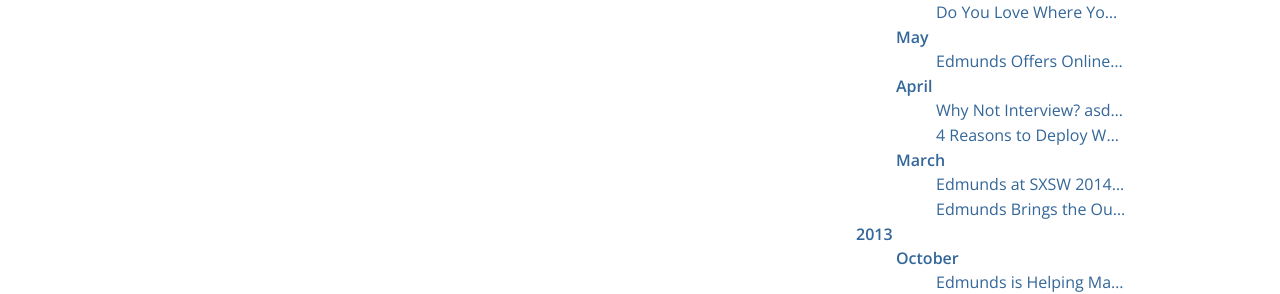
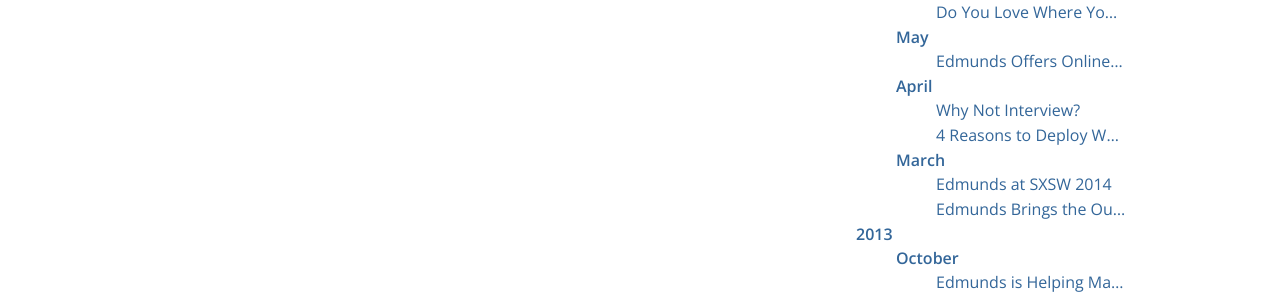
Before and after one commit to brgibson/blog-prototype, a Jekyll site: the page built from about.md, in a window 1280 px wide. Shown: the part 1572-1866 px from the top of the page. Built offline with Jekyll 4.4.1, drawn with Linux system fonts in a browser that asks for light colours; some of the changed text lies outside the part shown.

Commit message:
styles - fixing links and wrapping near the medium breakpoint

```diff
--- a/_includes/posts-by-date.html
+++ b/_includes/posts-by-date.html
@@ -34,7 +34,7 @@
         {% elsif !is_month_printed %}
                         <dt class="month">{{ month }}</dt>
         {% endif %}
-                            <dd><a class="post-link anchor-style" href="{{ site.baseurl}}{{ post.url }}">{{ post.title }} asdf asdf asdf </a></dd>
+                            <dd><a class="post-link anchor-style" href="{{ site.baseurl}}{{ post.url }}">{{ post.title }}</a></dd>
         {% if forloop.last %}
                     </dl>
                 </dd>
--- a/_sass/_layout.scss
+++ b/_sass/_layout.scss
@@ -2,7 +2,7 @@
 
 .flex-container {
     display: flex;
-    flex-flow: row wrap;
+    flex-flow: row nowrap;
     margin: 0 auto;
     max-width: 60rem;
 }
@@ -29,12 +29,14 @@
 }
 
 @media (max-width: $breakpoint-medium) {
+    .flex-container {
+        flex-flow: row wrap;
+    }
     .container {
         max-width: none;
     }
-
     .secondary-container {
         flex: 1 100%;
-        max-width: inherit;
+        max-width: 100vw;
     }
 }
--- a/_sass/_posts-by-date.scss
+++ b/_sass/_posts-by-date.scss
@@ -10,8 +10,9 @@
         white-space: nowrap;
         display: block;
 
-        @media (max-width: $breakpoint-medium) {
+         @media (max-width: $breakpoint-medium) {
             display: inline-block;
+            max-width: 100%;
         }
     }
 }
```
